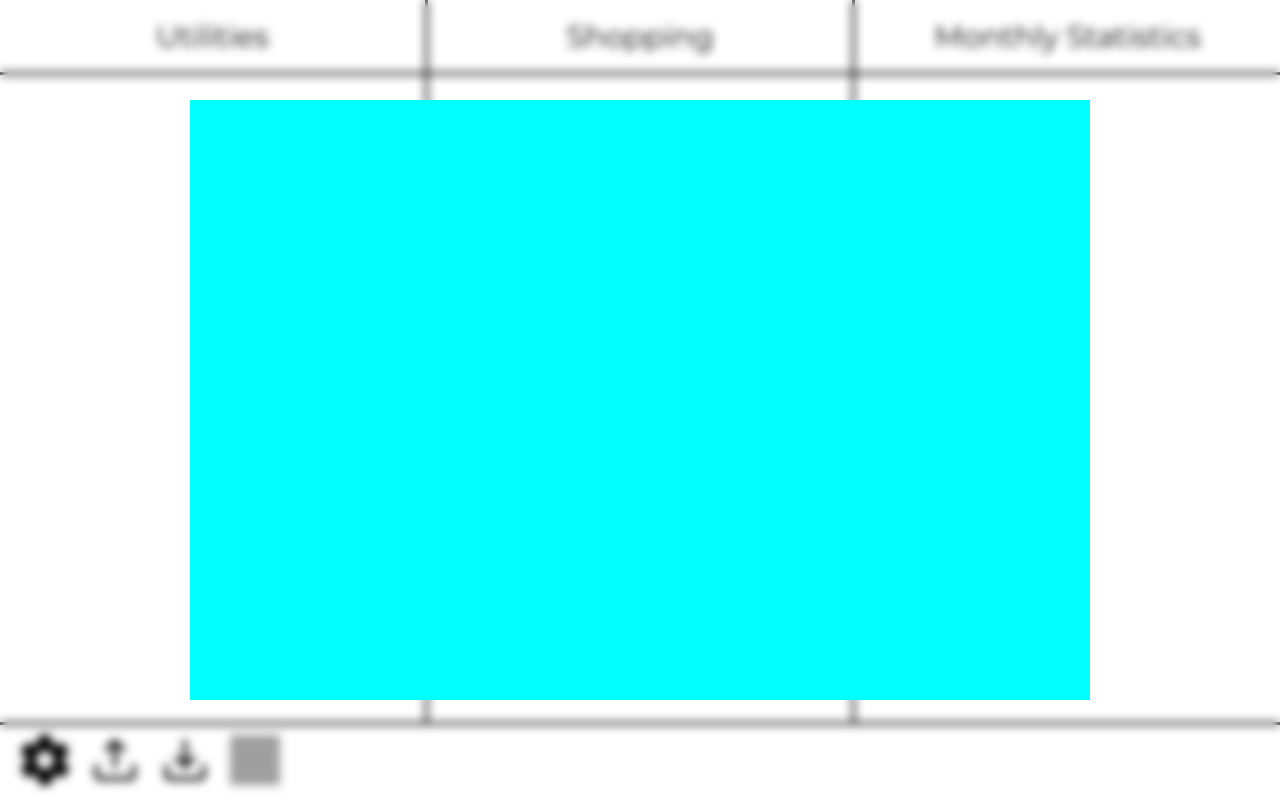
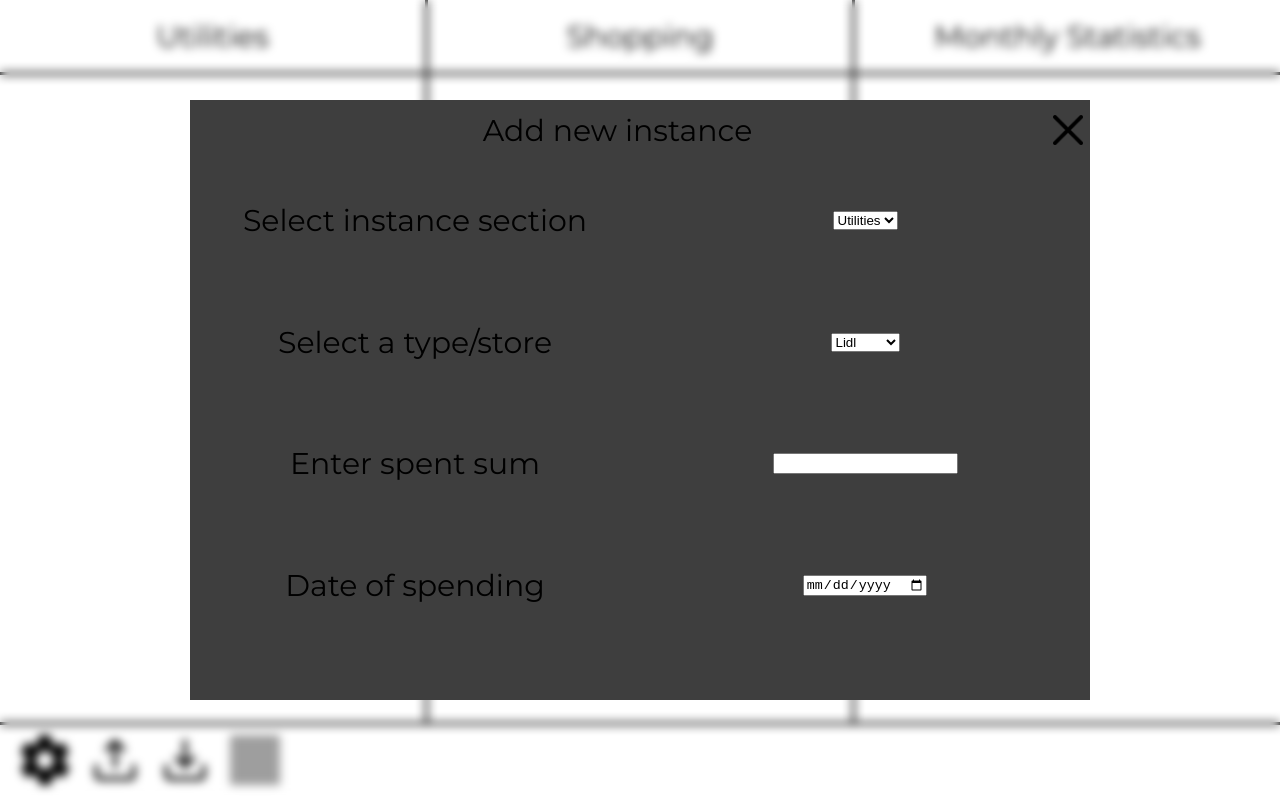
Before and after one commit to AinisALaur/Finance-tracker, a React (Create React App) app: page / in a window 1280 px wide. Both pictures are taken after a click on the picture 255 px from the left and 760 px from the top of the page. Built offline with nearby package versions, Linux system fonts and the light colour scheme; grey boxes are pictures that could not be loaded; a web font is replaced by a local one.

Commit message:
Made a prototype of "add new instance" menu

```diff
--- a/src/App.js
+++ b/src/App.js
@@ -6,13 +6,12 @@ import {SettingsButton, ImportButton, ExportButton, AddButton} from './Buttons'
 
 function App() {
   const [blurOn, setBlurOn] = useState(false);
-
   const [addMenuOn, setAddMenuOn] = useState(false);
 
   return (
     <>
       {blurOn && <div className = "blur">
-        {addMenuOn && <AddMenu></AddMenu>}
+        {addMenuOn && <AddMenu setBlurOn={setBlurOn} setAddMenuOn={setAddMenuOn}></AddMenu>}
       </div>}
 
       <div className = "main-container">
--- a/src/Buttons.css
+++ b/src/Buttons.css
@@ -2,9 +2,6 @@
     height: 50px;
     width: 50px;
     margin-left: 20px;
-}
-
-.button {
     transition: filter 0.2s;
 }
 
--- a/src/Containers.css
+++ b/src/Containers.css
@@ -23,5 +23,64 @@
 .add-menu{
     width: 900px;
     height: 600px;
-    background-color: cyan;
+    background-color: rgb(62, 62, 62);
 }
+
+.add-menu-header{
+    height: 10%;
+    width: 100%;
+    display: flex;
+}
+
+.add-menu-tittle{
+    height: 100%;
+    width: 95%;
+    display: flex;
+    justify-content: center;
+    align-items: center;
+    font-size: 30px;
+    font-family: "Montserrat", sans-serif;
+}
+
+.close-add-menu{
+    height: 100%;
+    width: 5%;
+    display: flex;
+    justify-content: center;
+    align-items: center;
+}
+
+.closeButton{
+    width: 30px;
+    height: 30px;
+    transition: filter 0.2s;
+}
+
+.closeButton:hover {
+    filter: invert(48%) sepia(100%) saturate(5000%) hue-rotate(-15deg) brightness(85%) contrast(120%);
+}
+
+
+.add-menu-body{
+    height: 90%;
+    width: 100%;
+}
+
+.add-menu-1-section, .add-menu-2-section, .add-menu-3-section, .add-menu-4-section{
+    height: 22.5%;
+    width: 100%;
+    display: flex;
+}
+
+.add-menu-1-section-text, .add-menu-1-section-form,
+.add-menu-2-section-text, .add-menu-2-section-form,
+.add-menu-3-section-text, .add-menu-3-section-form,
+.add-menu-4-section-text, .add-menu-4-section-form{
+    height: 100%;
+    width: 50%;
+    display: flex;
+    justify-content: center;
+    align-items: center;
+    font-size: 30px;
+    font-family: "Montserrat", sans-serif;
+}
--- a/src/Containers.js
+++ b/src/Containers.js
@@ -1,4 +1,5 @@
 import './Containers.css'
+import closeIcon from './close.png';
 
 function DataContainer({ className }){
     return(
@@ -24,10 +25,47 @@ function Container({ children, className }) {
   );
 }
 
-function AddMenu(){
+function AddMenu({ setBlurOn, setAddMenuOn }){
     return(
         <div className = "add-menu">
 
+            <div className = "add-menu-header">
+                <div className = "add-menu-tittle">Add new instance</div>
+                <div className = "close-add-menu"><img src={closeIcon} alt="Close" className = "closeButton"
+                    onClick={() => {setBlurOn(prev => !prev); setAddMenuOn(prev => !prev)}}
+                    width = "10px" height = "10px"/></div>
+            </div>
+
+            <div className = "add-menu-body">
+                <div className = "add-menu-1-section">
+                    <div className = "add-menu-1-section-text">Select instance section</div>
+                    <div className = "add-menu-1-section-form">
+                        <select>
+                            <option value="utilities">Utilities</option>
+                            <option value="food">Food</option>
+                        </select>
+                    </div>
+                </div>
+                <div className = "add-menu-2-section">
+                    <div className = "add-menu-2-section-text">Select a type/store</div>
+                    <div className = "add-menu-2-section-form">
+                        <select>
+                            <option value="lidl">Lidl</option>
+                            <option value="maxima">Maxima</option>
+                            <option value="iki">IKI</option>
+                            <option value="kita">Kita</option>
+                        </select>
+                    </div>
+                </div>
+                <div className = "add-menu-3-section">
+                    <div className = "add-menu-3-section-text">Enter spent sum</div>
+                    <div className = "add-menu-3-section-form"><input type = "text"></input></div>
+                </div>
+                <div className = "add-menu-4-section">
+                    <div className = "add-menu-4-section-text">Date of spending</div>
+                    <div className = "add-menu-4-section-form"><input type="date"></input></div>
+                </div>
+            </div>
         </div>
     );
 }
```
Also changed, not shown: src/close.png (added).
